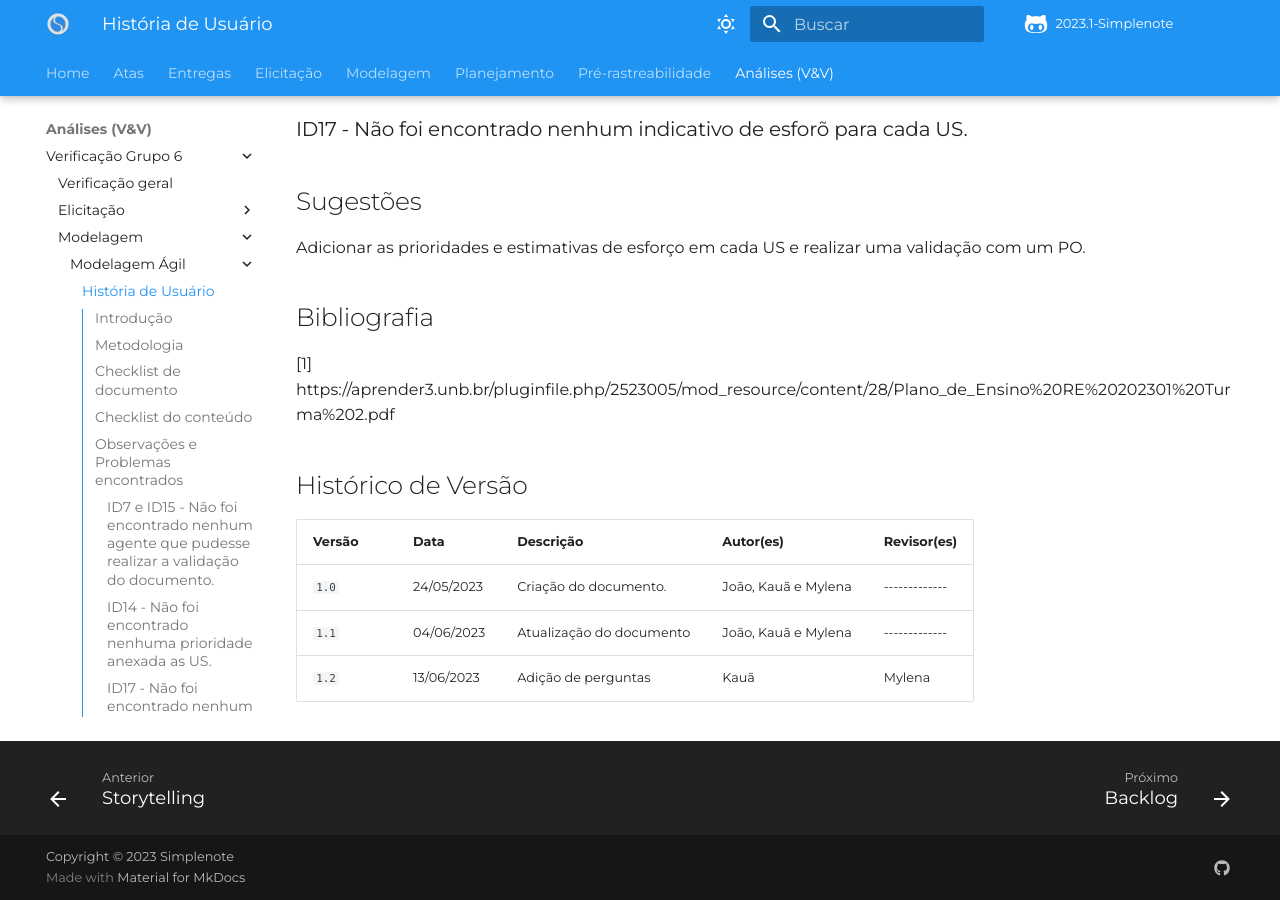
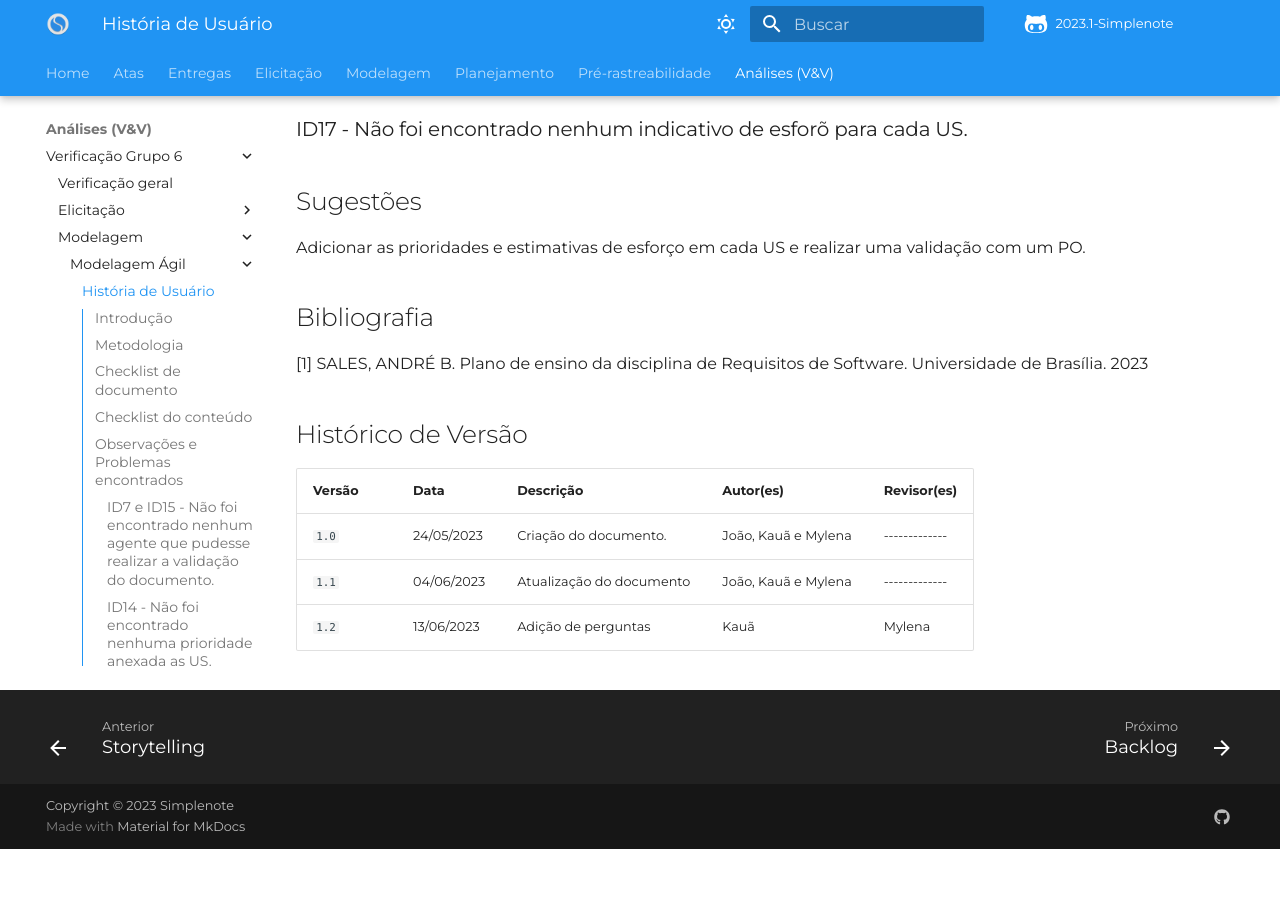
Before and after one commit to Requisitos-de-Software/2023.1-Simplenote, an MkDocs documentation site: the page built from docs/analise-grupo6/modelagem/Agil/Historias_de_usuario.md, in a window 1280 px wide and 900 px high, scrolled down 2131 px. Built offline with MkDocs 1.6.1 and Material for MkDocs 9.7.7, drawn with Linux system fonts in a browser that asks for light colours; some web fonts are replaced; comment, search, counter and statistics services are not loaded; after the commit the page ends 2980 px from its top, so only the background shows below that.

Commit message:
Mudança dos links

```diff
--- a/docs/analise-grupo6/modelagem/Agil/Historias_de_usuario.md
+++ b/docs/analise-grupo6/modelagem/Agil/Historias_de_usuario.md
@@ -52,7 +52,7 @@ Também temos o campo "Observação", um campo no qual pode ser feito algum come
 Adicionar as prioridades e estimativas de esforço em cada US e realizar uma validação com um PO.
 
 ## Bibliografia
-[1] https://aprender3.unb.br/pluginfile.php/2523005/mod_resource/content/28/Plano_de_Ensino%20RE%20202301%20Turma%202.pdf
+[1] SALES, ANDRÉ B. Plano de ensino da disciplina de Requisitos de Software. Universidade de Brasília. 2023
 
 ## Histórico de Versão
 
```
